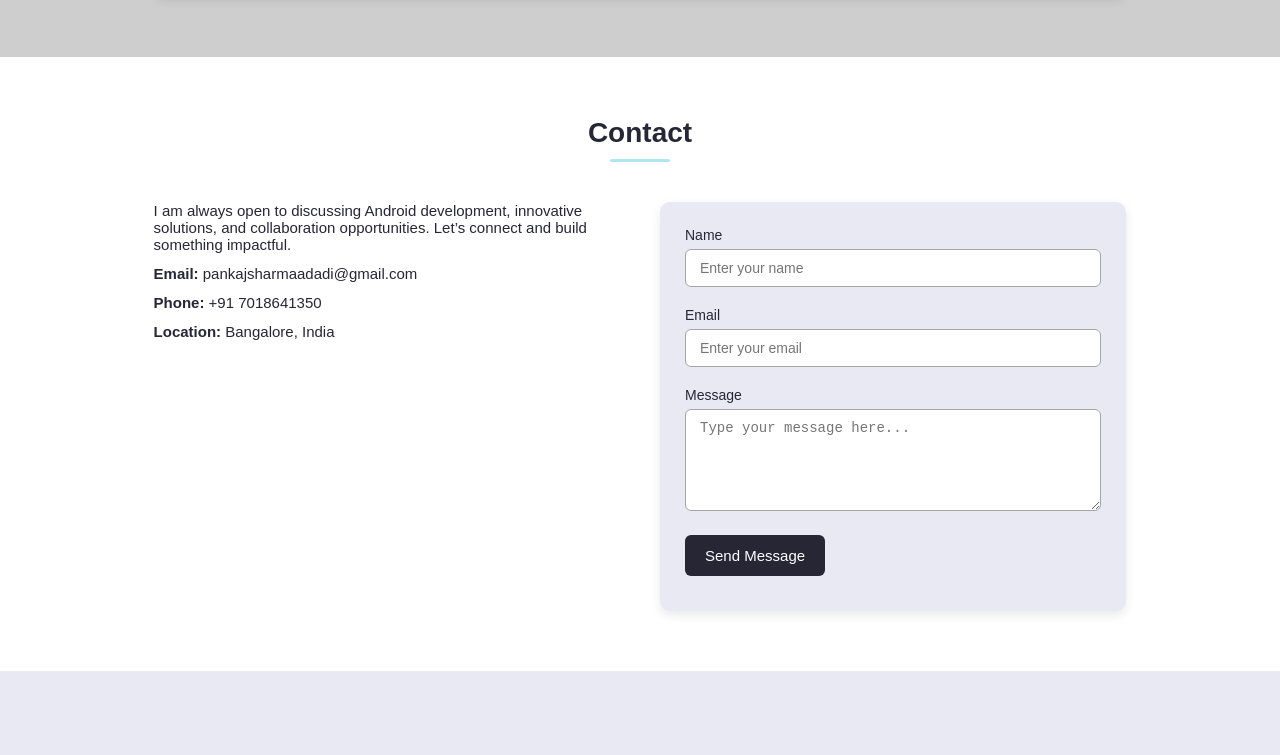
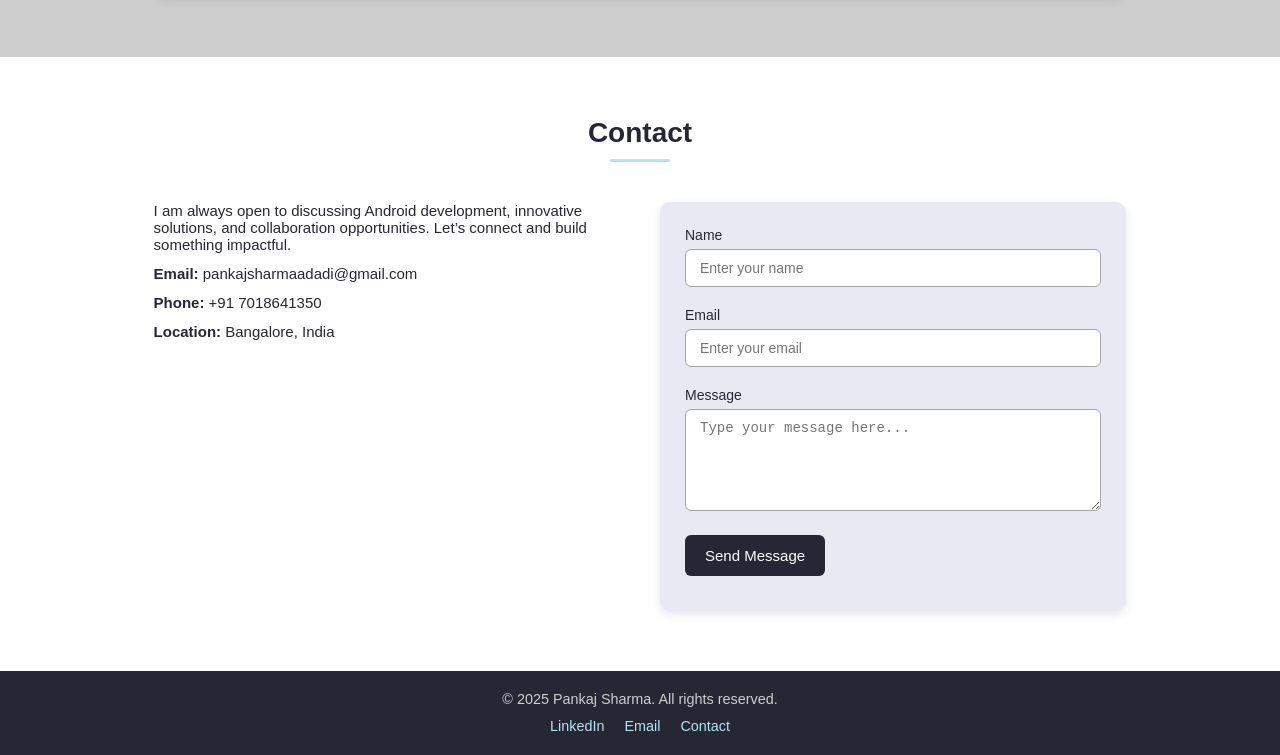
Before and after one commit to pankajsharma07/pankajsharma.dev.github.io-portfolio, a plain HTML site: page index.html in a window 1280 px wide. Shown: the part 2551-3306 px from the top of the page. Before the commit the page ends 3222 px from the top, so only its background shows below. Drawn offline with Linux system fonts and the light colour scheme.

Commit message:
Added new feature on development branch

```diff
--- a/index.html
+++ b/index.html
@@ -154,6 +154,18 @@
     </div>
   </section>
 
+  <!-- ================= FOOTER SECTION ================= -->
+<footer id="main-footer">
+  <div class="footer-content">
+    <p>&copy; 2025 Pankaj Sharma. All rights reserved.</p>
+    <ul class="footer-links">
+      <li><a href="https://www.linkedin.com/in/pankajsharmaandroiddeveloper/" target="_blank">LinkedIn</a></li>
+      <li><a href="mailto:pankajsharmaadadi@gmail.com">Email</a></li>
+      <li><a href="#contact">Contact</a></li>
+    </ul>
+  </div>
+</footer>
+
   <!-- Firebase SDK (modular v9) -->
   <script type="module" src="script.js"></script>
 </body>
--- a/style.css
+++ b/style.css
@@ -553,3 +553,44 @@ section {
     grid-template-columns: 1fr;
   }
 }
+
+/* ================= FOOTER ================= */
+#main-footer {
+  background-color: var(--dark-purple);  /* using your theme */
+  color: var(--white);
+  padding: 20px 0;
+  text-align: center;
+  margin-top: 0px;
+}
+
+#main-footer .footer-content {
+  max-width: 1100px;
+  margin: 0 auto;
+  padding: 0 20px;
+}
+
+#main-footer p {
+  margin: 0;
+  font-size: 0.9rem;
+  color: var(--light-gray);
+}
+
+#main-footer .footer-links {
+  list-style: none;
+  margin-top: 10px;
+  padding: 0;
+  display: flex;
+  justify-content: center;
+  gap: 20px;
+}
+
+#main-footer .footer-links a {
+  color: var(--light-cyan);
+  text-decoration: none;
+  transition: color 0.3s ease;
+  font-size: 0.9rem;
+}
+
+#main-footer .footer-links a:hover {
+  color: var(--white);
+}
```
